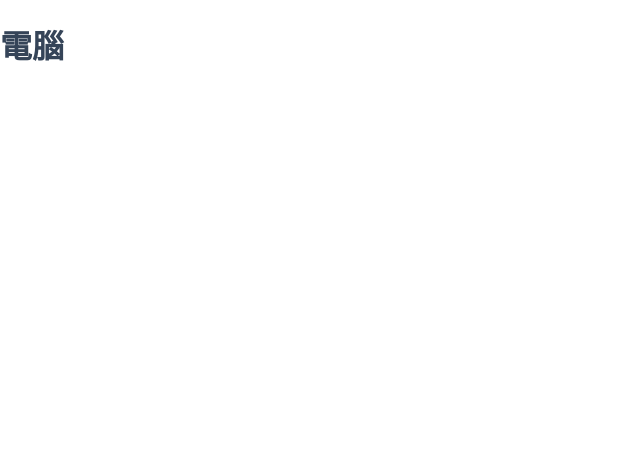
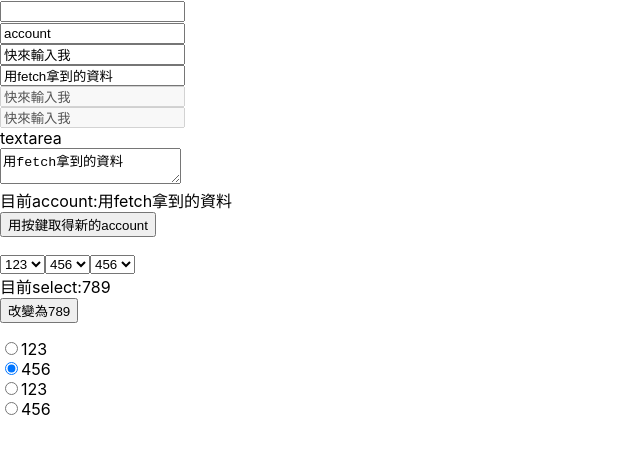
Before and after one commit to JayLiuZymber/muiHelloWorld, a React (Create React App) app: page / in a window 1280 px wide. Shown: the top 454 px of the page, without its empty margins (0-640 px from the left). Built offline with nearby package versions, Linux system fonts and the light colour scheme.

Commit message:
+ 26 input使用、input與state的互動 (控制組件) 、其他輸入元素

```diff
--- a/src/App.js
+++ b/src/App.js
@@ -1,14 +1,9 @@
 import React from 'react';
-import useRWD from './useRWD';
+import LoginForm from './LoginForm';
 
 const App=()=>{
-    const device=useRWD();
-
-    if(device==="PC")
-      return(  <h1 style={{color:"#354458",fontFamily:"Microsoft JhengHei"}}>電腦</h1>  );
-    else if(device==="tablet")
-      return(  <h1 style={{color:"#3a9ad9",fontFamily:"Microsoft JhengHei"}}>平板</h1>  );
-    else
-      return(  <h1 style={{color:"#29aba4",fontFamily:"Microsoft JhengHei"}}>手機</h1>  );
+    return(
+        <LoginForm />
+    );
 }
 export default App;
--- /dev/null
+++ b/src/LoginForm.js
@@ -0,0 +1,53 @@
+import React,{useState, useEffect} from "react";
+
+const LoginForm=()=>{
+    // const [account,setAccount]=useState("");
+    const [account,setAccount]=useState("快來輸入我");
+    const [nowSelect,setNowSelect]=useState("789");
+    const [isCheck,setIsCheck]=useState(false);
+
+    useEffect(()=>{
+        setTimeout(()=>{setAccount("用fetch拿到的資料")},2000);
+    },[])
+
+    return (
+        <div>
+            <input type="text" onChange={(e)=>{ setAccount(e.target.value) }}/> <br />
+            <input type="text" value="account" onChange={(e)=>{ setAccount(e.target.value) }}/> <br />
+            <input type="text" defaultValue={account} onChange={(e)=>{setAccount(e.target.value)}}/> <br />
+            <input type="text" defaultValue={account} value={account} onChange={(e)=>{setAccount(e.target.value)}}/> <br />
+            <input type="text" disabled={true} defaultValue={account} onChange={(e)=>{setAccount(e.target.value)}}/> <br />
+            <input type="text" disabled defaultValue={account} onChange={(e)=>{setAccount(e.target.value)}}/> <br />
+            textarea <br />
+            <textarea value={account} onChange={(e)=>{setAccount(e.target.value)}}></textarea>
+            <div>
+                目前account:{account}
+            </div>
+            <button onClick={()=>{setAccount("")}}>用按鍵取得新的account</button>
+            <p></p>
+            <select value={nowSelect} onChange={(e)=>{setNowSelect(e.target.value)}}>
+                <option value="123">123</option>
+                <option value="456">456</option>
+            </select>
+            <select onChange={(e)=>{setNowSelect(e.target.value)}}>
+                <option value="123">123</option>
+                <option selected={true} value="456" >456</option>
+            </select>
+            <select onChange={(e)=>{setNowSelect(e.target.value)}}>
+                <option value="123">123</option>
+                <option selected value="456" >456</option>
+            </select>
+            <div>
+                目前select:{nowSelect}
+            </div>
+            <button onClick={(e)=>{setNowSelect("789")}}>改變為789</button>
+            <p></p>
+            <input type="radio" value="123" checked={isCheck} onChange={(e)=>{setIsCheck(true)}} />123<br/>
+            <input type="radio" value="456" checked={!isCheck} onChange={(e)=>{setIsCheck(false)}} />456
+            <br />
+            <input type="radio" value="123" checked={nowSelect==="123"} onChange={(e)=>{setNowSelect("123")}} />123<br/>
+            <input type="radio" value="456" checked={nowSelect==="456"} onChange={(e)=>{setNowSelect("456")}}/>456
+        </div>
+    )
+}
+export default LoginForm;
--- a/src/index.js
+++ b/src/index.js
@@ -1,6 +1,6 @@
 /*
-【React.js入門 - 25】 監控瀏覽器長寬 - 以React hook實現 - iT 邦幫忙::一起幫忙解決難題，拯救 IT 人的一天
-https://ithelp.ithome.com.tw/articles/10225184
+【React.js入門 - 26】 input使用、input與state的互動 (控制組件) 、其他輸入元素 - iT 邦幫忙::一起幫忙解決難題，拯救 IT 人的一天
+https://ithelp.ithome.com.tw/articles/10225692
  */
 import React from 'react';
 import ReactDOM from 'react-dom/client';
--- a/src/useRWD.js
+++ /dev/null
@@ -1,27 +0,0 @@
-import { useState, useEffect } from 'react';
-
-const useRWD=()=>{
-    const [device,setDevice]=useState("mobile");
-
-    const handleRWD=()=>{
-        if(window.innerWidth > 768)
-            setDevice("PC");
-        else if (window.innerWidth > 576)
-            setDevice("tablet");
-        else
-            setDevice("mobile");
-    }
-
-    useEffect(()=>{
-        window.addEventListener('resize',handleRWD);
-        handleRWD(); //加入此行
-
-        return(()=>{
-            window.removeEventListener('resize',handleRWD);
-        })
-    },[]);
-
-    return device;
-}
-
-export default useRWD;
```
